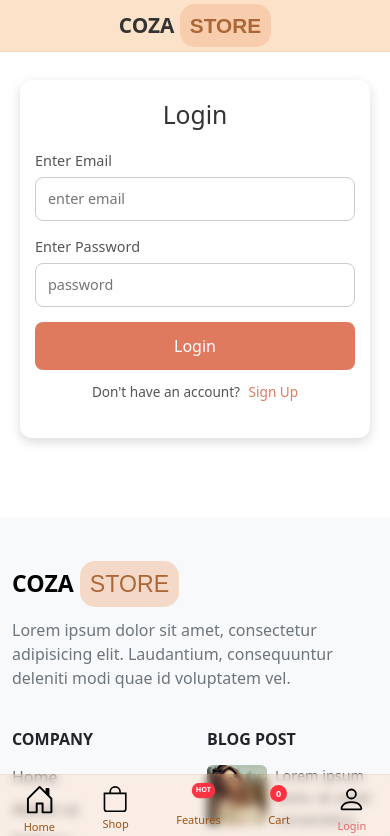
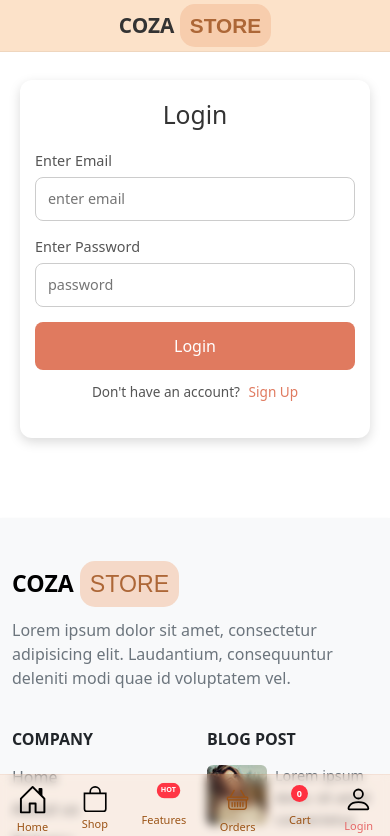
Before and after one commit to mosesbukenya1999-dot/Colabo-ecommerce-website-forever, a React (Vite) app in the folder frontend/: page /login in a window 390 px wide. Shown: the top 836 px of the page. Built offline with nearby package versions, Linux system fonts and the light colour scheme; no server answers.

Commit message:
updaeted frontend orders route

```diff
--- a/frontend/src/components/Navbar/Navbar.jsx
+++ b/frontend/src/components/Navbar/Navbar.jsx
@@ -124,6 +124,15 @@ const AppNavbar = () => {
                 Blog
               </NavLink>
               <NavLink
+                to="/orders"
+                className={({ isActive }) =>
+                  isActive ? "nav-link active-link" : "nav-link"
+                }
+                onClick={closeMenu}
+              >
+                Orders
+              </NavLink>
+              <NavLink
                 to="/about"
                 className={({ isActive }) =>
                   isActive ? "nav-link active-link" : "nav-link"
@@ -194,6 +203,8 @@ const AppNavbar = () => {
           <span>Shop</span>
         </NavLink>
 
+
+
         <NavLink
           to="/features"
           className={({ isActive }) =>
@@ -208,6 +219,19 @@ const AppNavbar = () => {
         </NavLink>
 
         <NavLink
+          to="/orders"
+          className={({ isActive }) =>
+            isActive ? "mobile-nav-item mobile-active" : "mobile-nav-item"
+          }
+        >
+          <div className="mobile-cart-wrapper">
+            <i className="bi bi-basket fs-4"></i>
+
+          </div>
+          <span>Orders</span>
+        </NavLink>
+
+        <NavLink
           to="/cart"
           className={({ isActive }) =>
             isActive ? "mobile-nav-item mobile-active" : "mobile-nav-item"
@@ -219,6 +243,7 @@ const AppNavbar = () => {
           </div>
           <span>Cart</span>
         </NavLink>
+
 
         {token && currentUser ? (
           <button className="mobile-nav-item logout-btn" onClick={logout}>
--- a/frontend/src/components/TextureClothSect/TextureClothSect.jsx
+++ b/frontend/src/components/TextureClothSect/TextureClothSect.jsx
@@ -65,7 +65,7 @@ const LazyVideo = ({ src, className }) => {
 
 const TextureClothSect = () => {
   return (
-    <section className="texture-section">
+    <section className="texture-section d-none d-md-flex">
       <div className="texture-header">
         <p className="texture-small-text">FASHION MATERIAL</p>
 
```
